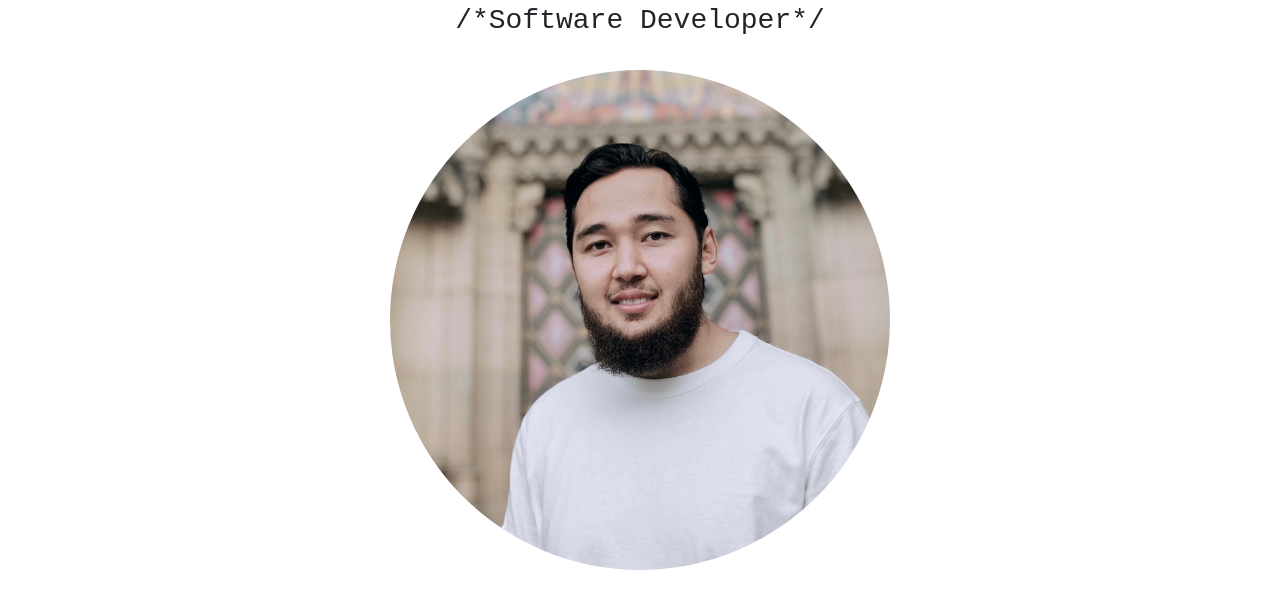
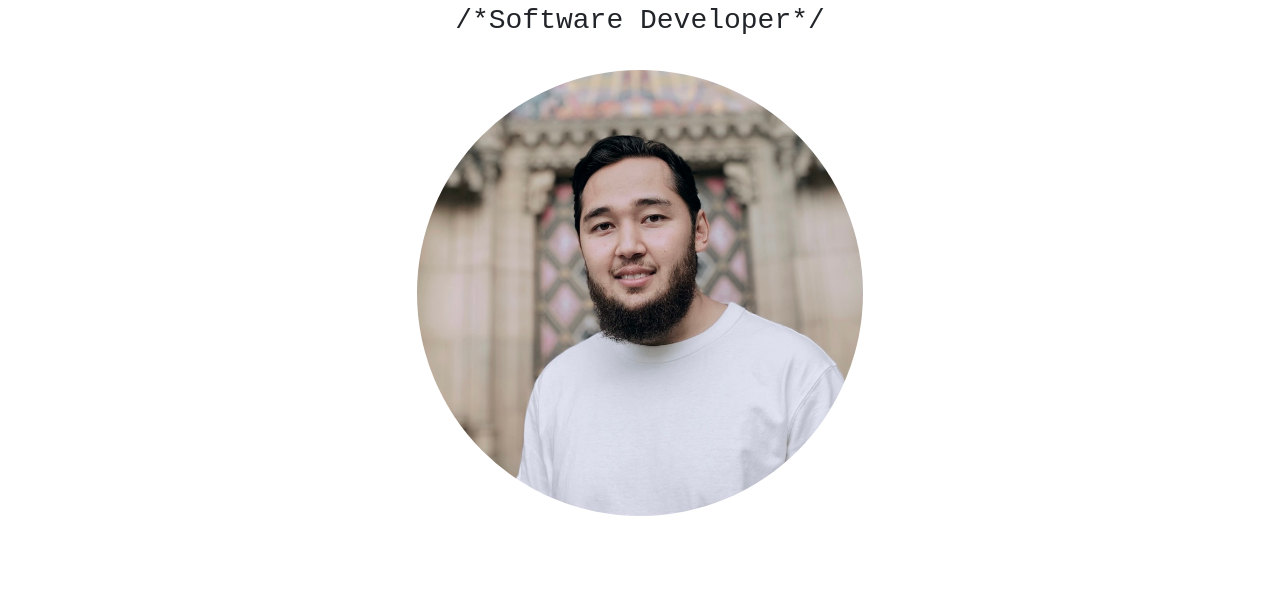
Before and after one commit to armanurazov/resume, a website: page index.html in a window 1280 px wide. Shown: the part 156-764 px from the top of the page. Drawn offline with nearby package versions, Linux system fonts and the light colour scheme.

Commit message:
index page image corrected

```diff
--- a/index.html
+++ b/index.html
@@ -35,7 +35,7 @@
     <h3>/*Software Developer*/</h3>
     <br>
     <div class="container">
-        <img src="./images/9CBFDD90-42B5-4604-86ED-4EEC9B99B90A.jpg" width="500" height="500">
+        <img src="./images/9CBFDD90-42B5-4604-86ED-4EEC9B99B90A.jpg" id="index-image">
     </div>
 </body>
 </html>
--- a/public/styles.css
+++ b/public/styles.css
@@ -24,7 +24,11 @@ a, a:visited, a:hover, a:active {
 a:hover{
     color: red;
 }
-img{
+/* img{
+    border-radius: 50%;
+} */
+#index-image{
+    width: 40%;
     border-radius: 50%;
 }
 p{
```
